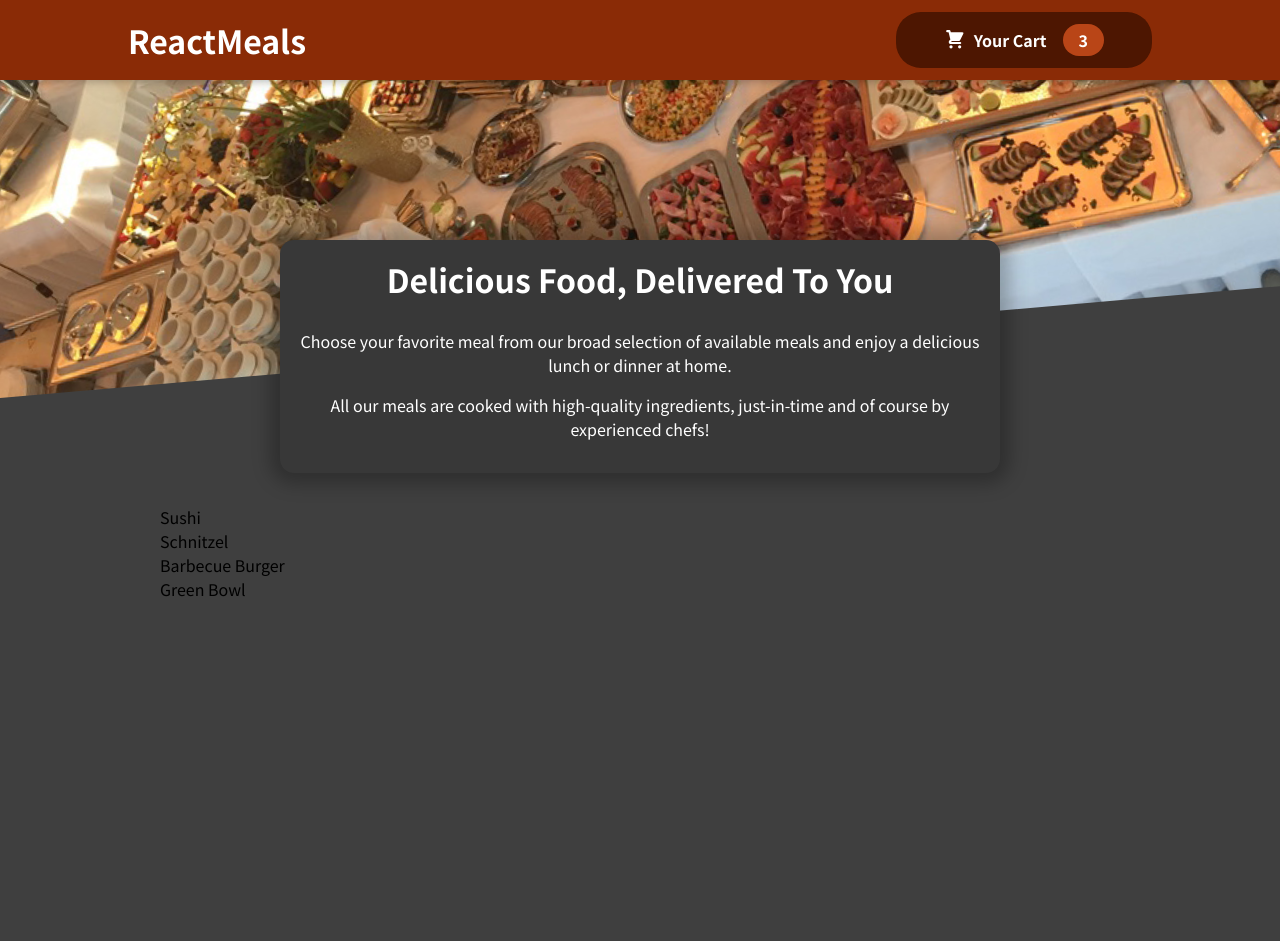
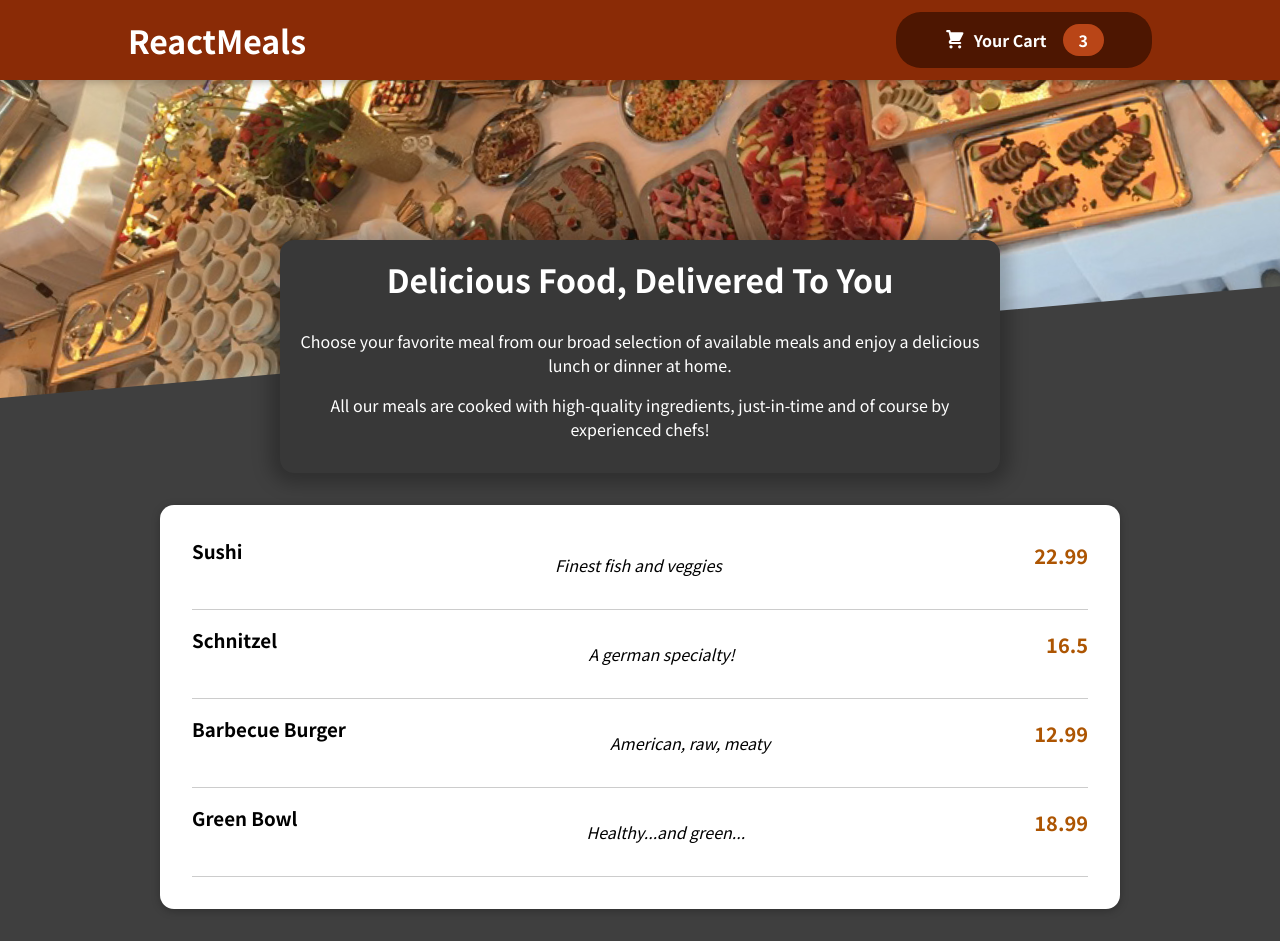
Before and after one commit to felixc0115/food-order-app, a React (Create React App) app: page / in a window 1280 px wide. Before the commit the page ends 800 px from the top, so only its background shows below. Built offline with nearby package versions, Linux system fonts and the light colour scheme.

Commit message:
add MealItem component

```diff
--- a/src/components/Meals/AvailableMeals.js
+++ b/src/components/Meals/AvailableMeals.js
@@ -1,5 +1,6 @@
 import classes from "./AvailableMeals.module.css";
 import Card from "../UI/Card";
+import MealItem from "./MealItem";
 
 const DUMMY_MEALS = [
   {
@@ -29,11 +30,15 @@ const DUMMY_MEALS = [
 ];
 
 const AvailableMeals = () => {
-  const mealsList = DUMMY_MEALS.map((meal) => <li>{meal.name}</li>);
+  const mealsList = DUMMY_MEALS.map((meal) => (
+    <MealItem key={meal.id} mealAttributes={meal} />
+  ));
 
   return (
     <section className={classes.meals}>
-      <ul>{mealsList}</ul>
+      <Card>
+        <ul>{mealsList}</ul>
+      </Card>
     </section>
   );
 };
--- /dev/null
+++ b/src/components/Meals/MealItem.js
@@ -0,0 +1,13 @@
+import classes from "./MealItem.module.css";
+
+const MealItem = ({ mealAttributes }) => {
+  return (
+    <li className={classes.meal}>
+      <h3>{mealAttributes.name}</h3>
+      <p className={classes.description}>{mealAttributes.description}</p>
+      <p className={classes.price}>{mealAttributes.price}</p>
+    </li>
+  );
+};
+
+export default MealItem;
--- /dev/null
+++ b/src/components/Meals/MealItem.module.css
@@ -0,0 +1,22 @@
+.meal {
+    display: flex;
+    justify-content: space-between;
+    margin: 1rem;
+    padding-bottom: 1rem;
+    border-bottom: 1px solid #ccc;
+}
+
+.meal h3 {
+    margin: 0 0 0.25rem 0;
+}
+
+.description {
+    font-style: italic;
+}
+
+.price {
+    margin-top: 0.25rem;
+    font-weight: bold;
+    color: #ad5502;
+    font-size: 1.25rem;
+}
--- a/src/components/UI/Card.js
+++ b/src/components/UI/Card.js
@@ -1,7 +1,7 @@
 import classes from "./Card.module.css";
 
 const Card = (props) => {
-  <div className={classes.card}>{props.children}</div>;
+  return <div className={classes.card}>{props.children}</div>;
 };
 
 export default Card;
```
